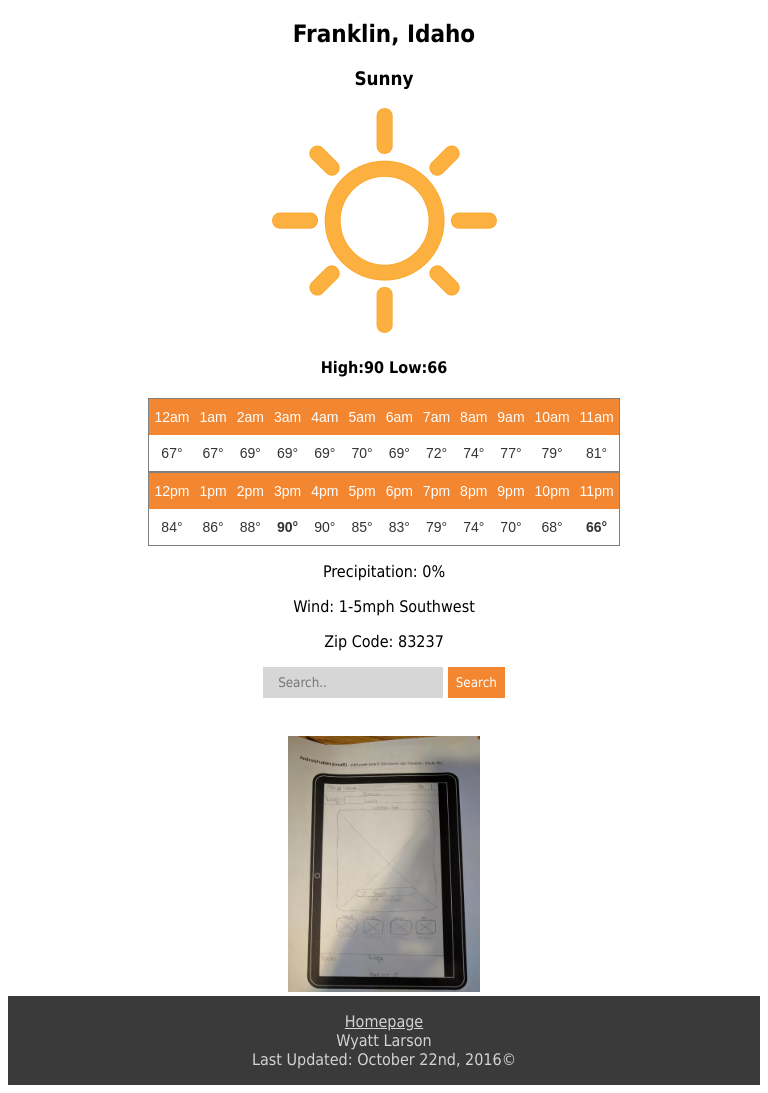
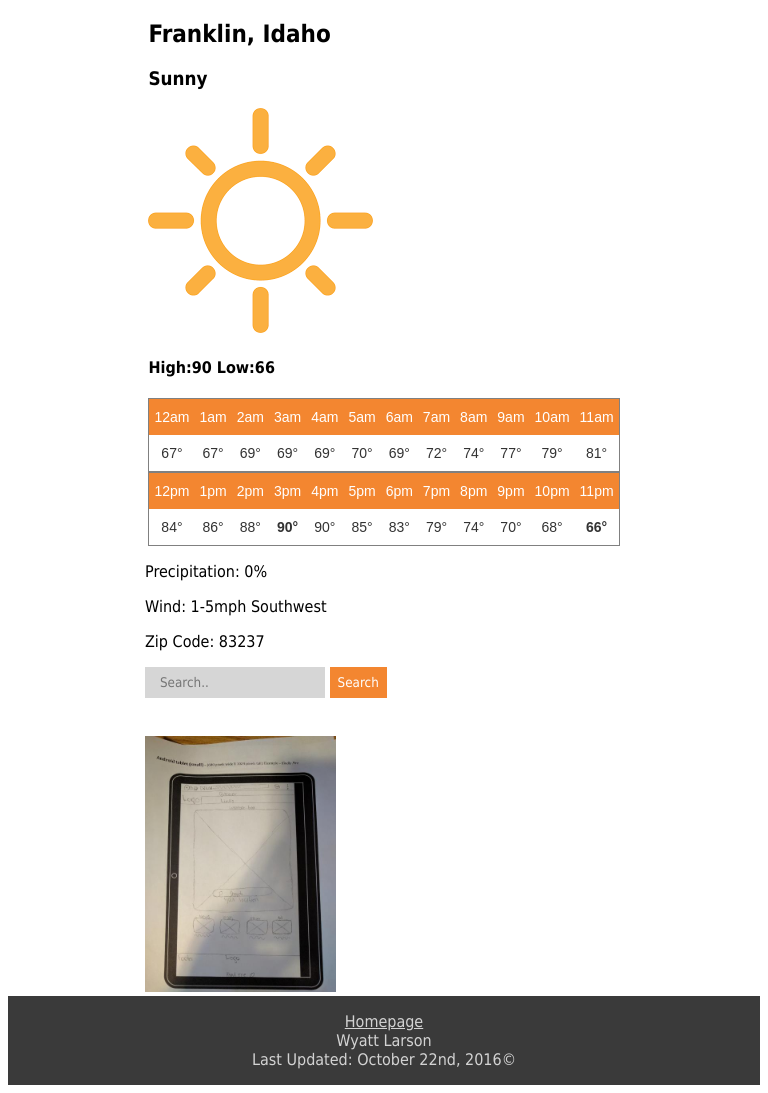
Before and after one commit to wyattlarson/wyattlarson.github.io, a PHP site: page /homework/franklin.html in a window 768 px wide. Shown: the part 55-1148 px from the top of the page. Run offline with PHP 8.4, Linux system fonts and the light colour scheme.

Commit message:
flexbox update

```diff
--- a/css/weather.css
+++ b/css/weather.css
@@ -169,6 +169,7 @@ ul {
 
     .tableMobile {
         align-content: center;
+        order: 2;
     }
     .blue .table {
         background-color: #207cca;
@@ -199,11 +200,12 @@ ul {
                     display: none;
                 }
                 .content {
-                    text-align: center;
+                   display: flex;
+                    flex-direction: column;
                 }
 
-                form {
-                    align-content: center;
+                .text {
+                    flex-flow: column-reverse;
                 }
     }
 
@@ -237,5 +239,4 @@ ul {
                 flex-wrap: wrap;
                 justify-content: space-around;
             }
-
     }
```
